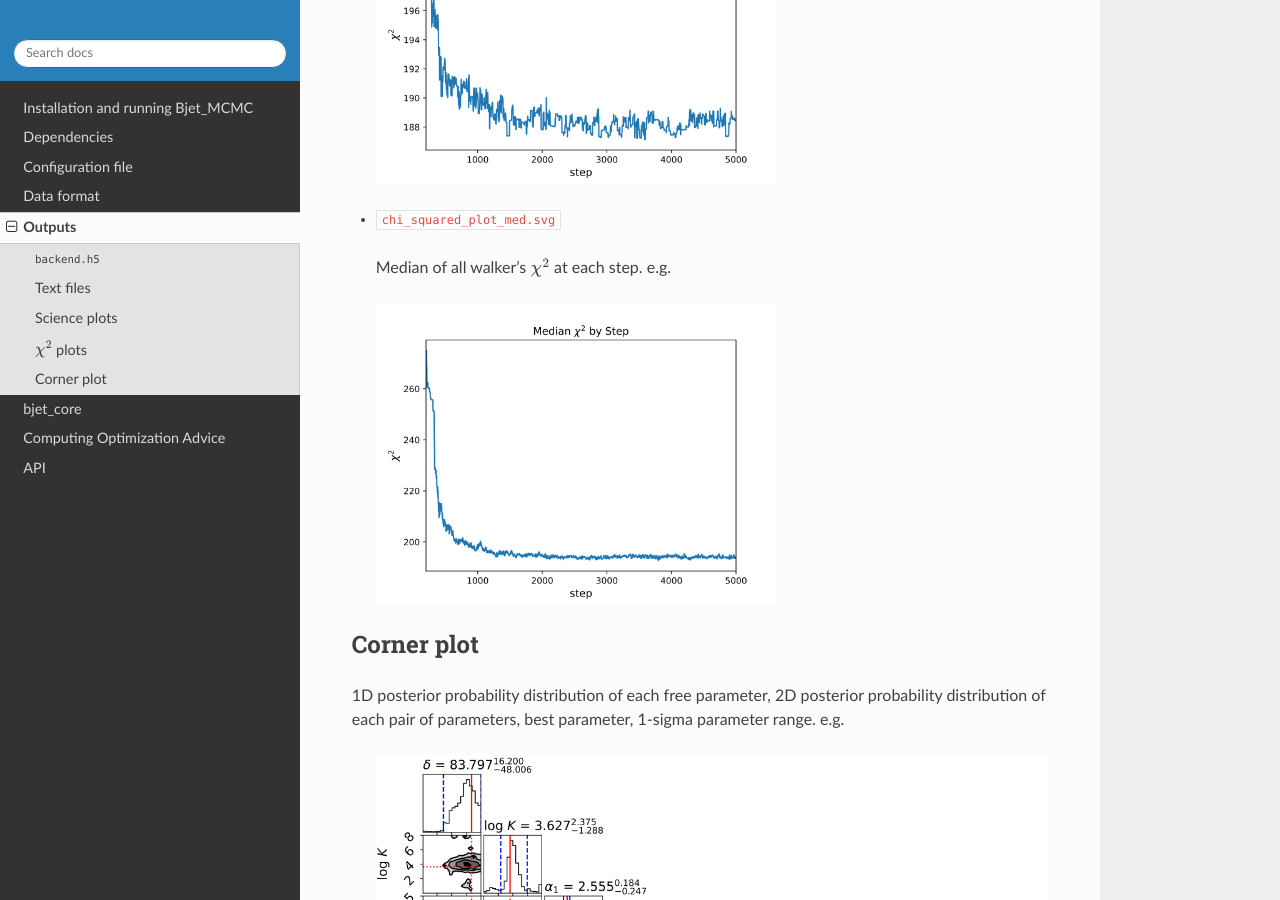
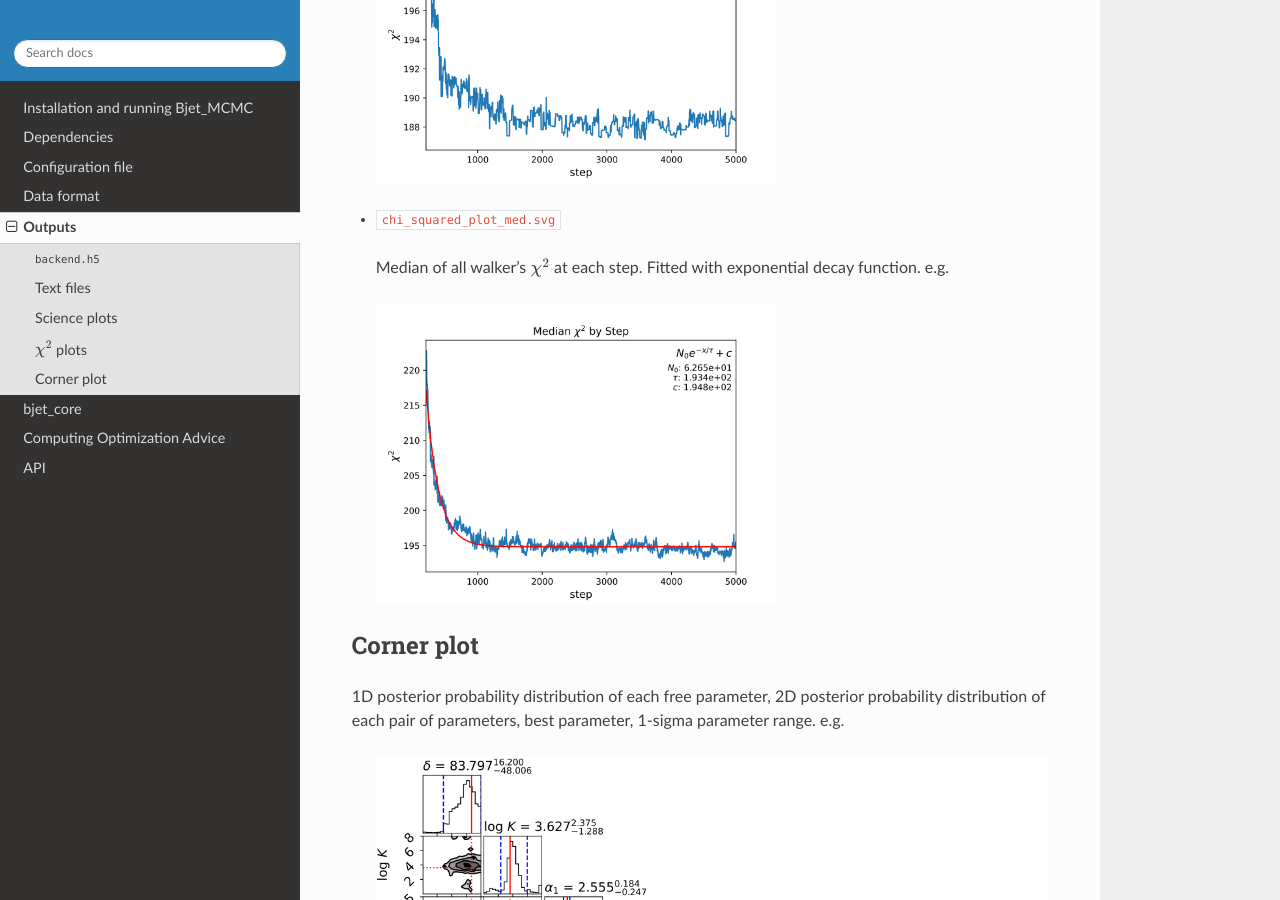
Before and after one commit to Ohervet/Bjet_MCMC, a Sphinx documentation site: the page built from docs/source/outputs.rst, in a window 1280 px wide and 900 px high, scrolled down 3799 px. Built offline with Sphinx 7.4.7 and the Read the Docs theme 3.1.0, drawn with Linux system fonts in a browser that asks for light colours.

Commit message:
replaced chisqmed plot in outputs with new one
is it a problem that this plot is from a different run than the other
plots? Like technically they aren't consistent anymore about idk why
that would be important. It does have the same number of steps and
walkers though so its not visually wrong imo

```diff
--- a/docs/source/outputs.rst
+++ b/docs/source/outputs.rst
@@ -117,7 +117,7 @@ Science plots
 
 - ``chi_squared_plot_med.svg``
 
- Median of all walker's :math:`\chi^2` at each step.
+ Median of all walker's :math:`\chi^2` at each step. Fitted with exponential decay function.
  e.g.
 
  .. image:: ../figures/chi_squared_plot_med.png
```
Also changed, not shown: docs/figures/chi_squared_plot_med.png.
